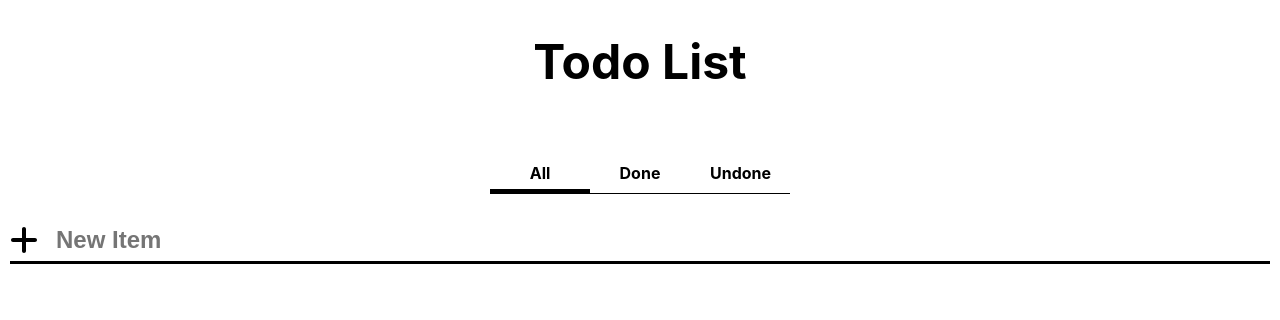
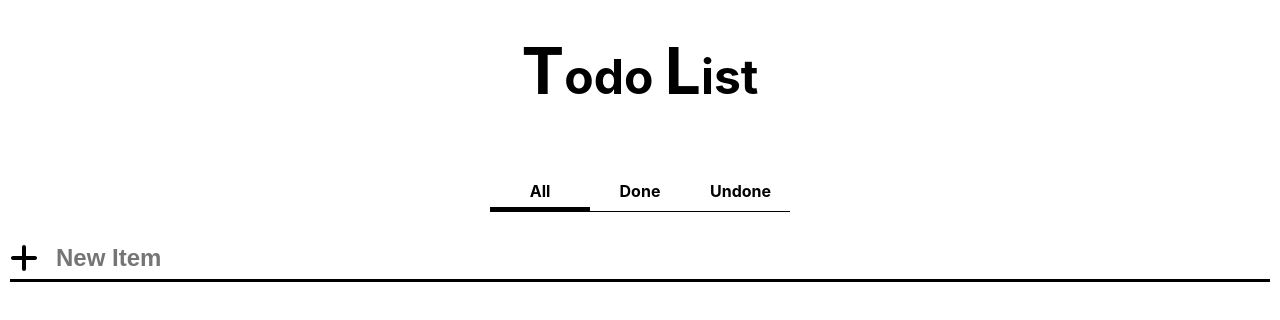
Before and after one commit to CeylinC/React-To-Do, a React (Create React App) app in the folder todo/: page / in a window 1280 px wide. Shown: the top 320 px of the page. Built offline with nearby package versions, Linux system fonts and the light colour scheme.

Commit message:
style: minor update

```diff
--- a/todo/src/App.css
+++ b/todo/src/App.css
@@ -4,6 +4,13 @@
 h1{
     text-align: center;
     font-size: 3rem;
+}
+h1::first-letter,
+h1 div::first-letter{
+    font-size: 4rem;
+}
+h1 div{
+    display: inline-block;
 }
 .navigation{
     width: 100%;
@@ -13,3 +20,9 @@ h1{
 .todo-list{
     padding: 0;
 }
+.todo-list > *{
+    transition: transform 0.25s ease-out;
+}
+.todo-list > *:hover{
+    transform: scale(0.97);
+}
--- a/todo/src/App.tsx
+++ b/todo/src/App.tsx
@@ -71,7 +71,7 @@ function App() {
 
   return (
     <div className="app">
-      <h1>Todo List</h1>
+      <h1>Todo <div>List</div></h1>
       <div className='navigation'>
         <Navigation changeDisplay={(displayType: string) => displayTypeTodoItem(displayType)}/>
       </div>
--- a/todo/src/components/list-item/ListItem.css
+++ b/todo/src/components/list-item/ListItem.css
@@ -1,3 +1,11 @@
+@keyframes rotateAnim{
+    from{
+        transform: rotateX(90deg);
+    }
+    to{
+        transform: rotateX(0deg);
+    }
+}
 .list-item{
     display: flex;
     background-color: black;
@@ -8,6 +16,7 @@
     border-radius: 5px;
     height: 64px;
     position: relative;
+    animation: rotateAnim 0.75s ease-in-out;
 }
 .list-item input[type="checkbox"]{
     margin: 0 10px;
@@ -35,6 +44,9 @@
 }
 .list-item input[type="checkbox"]:checked ~ .checkbox-icon{
     color: #00ff08;
+}
+.list-item input[type="checkbox"]:checked ~ .list-item-text{
+    text-decoration: line-through;
 }
 .list-item .list-item-text,
 .list-item .text-update {
```
